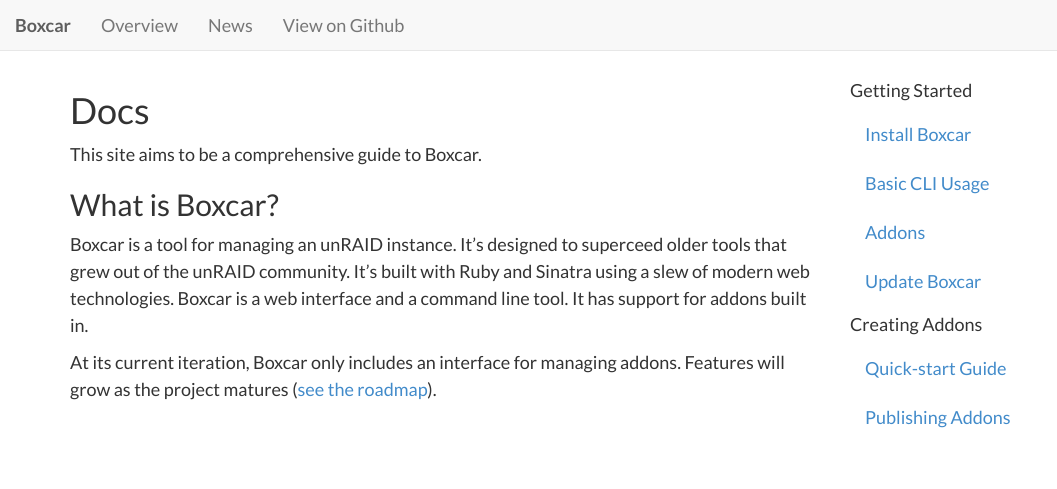
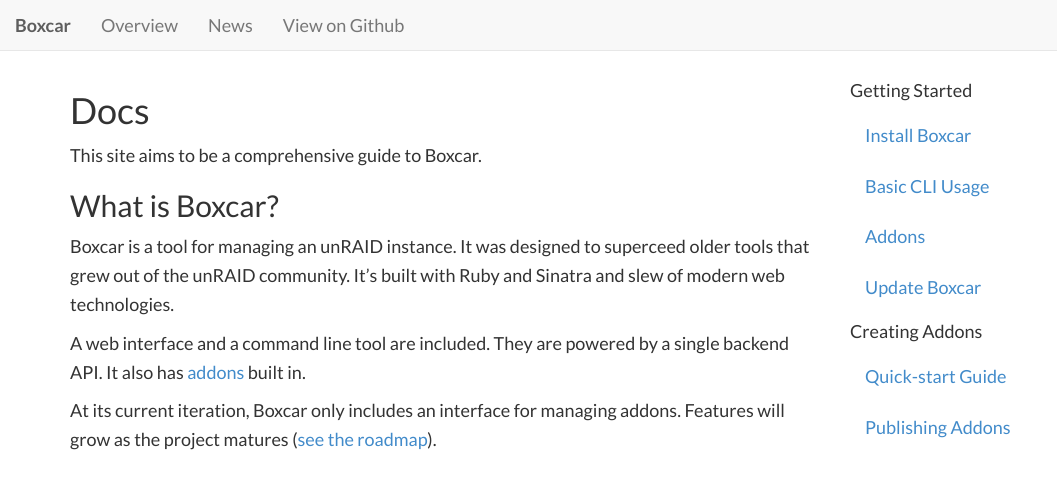
Before and after one commit to nicinabox/boxcar, a Jekyll site: the page built from docs/index.md, in a window 1280 px wide. Shown: the top 489 px of the page, without its empty margins (0-1057 px from the left). Built offline with Jekyll 4.4.1, drawn with Linux system fonts in a browser that asks for light colours; nearby versions of some CDN libraries; Markdown is read by kramdown in place of the engine named in the settings; comment, search, counter and statistics services are not loaded.

Commit message:
Update docs

```diff
--- a/docs/index.md
+++ b/docs/index.md
@@ -8,8 +8,11 @@ This site aims to be a comprehensive guide to Boxcar.
 
 ## What is Boxcar?
 
-Boxcar is a tool for managing an unRAID instance. It's designed to superceed older tools that grew out of the unRAID community. It's built with Ruby and Sinatra using a slew of modern web technologies. Boxcar is a web interface and a command line tool. It has support for addons built in.
+Boxcar is a tool for managing an unRAID instance. It was designed to superceed older tools that grew out of the unRAID community. It's built with Ruby and Sinatra and slew of modern web technologies.
+
+A web interface and a command line tool are included. They are powered by a single backend API. It also has [addons](addons) built in.
 
 At its current iteration, Boxcar only includes an interface for managing addons. Features will grow as the project matures ([see the roadmap](roadmap)).
 
-[roadmap]: ''
+[roadmap]: '/news/2013/09/01/roadmap/'
+[addons]: '/docs/addons'
--- a/sass/_formatting.scss
+++ b/sass/_formatting.scss
@@ -1,7 +1,7 @@
 body {
   font-family: Lato;
   font-size: 18px;
-  line-height: 1.50;
+  line-height: 1.6;
 }
 
 h1, h2, h3, h4, h5, h6, .h1, .h2, .h3, .h4, .h5, .h6 {
```
Also changed, not shown: docs/install.md (+4 -0 lines), assets/stylesheets/application.css.
